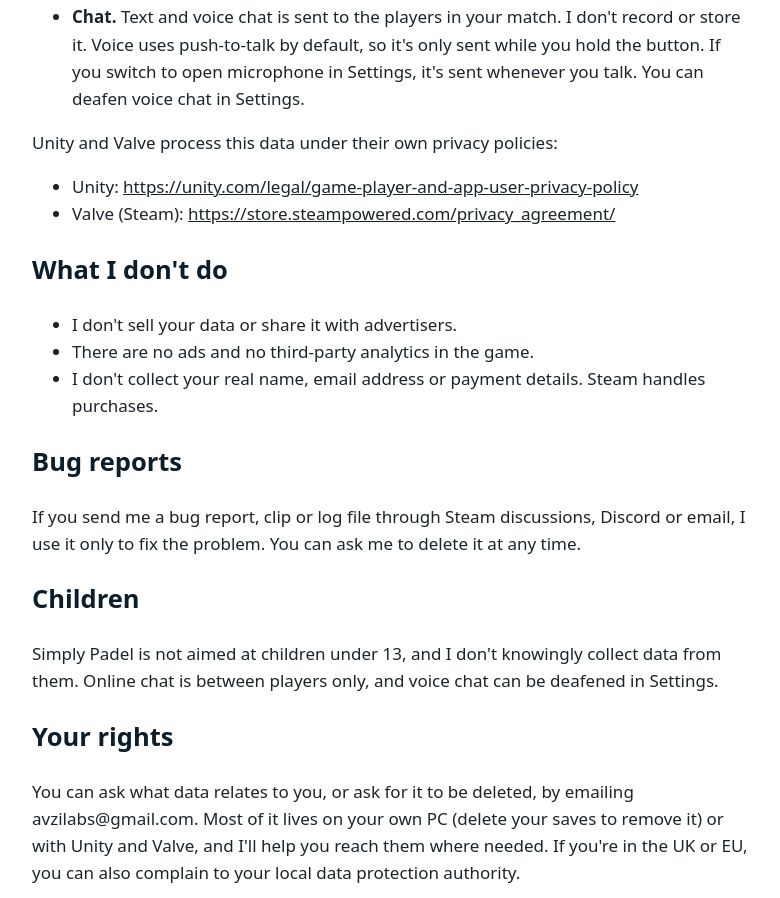
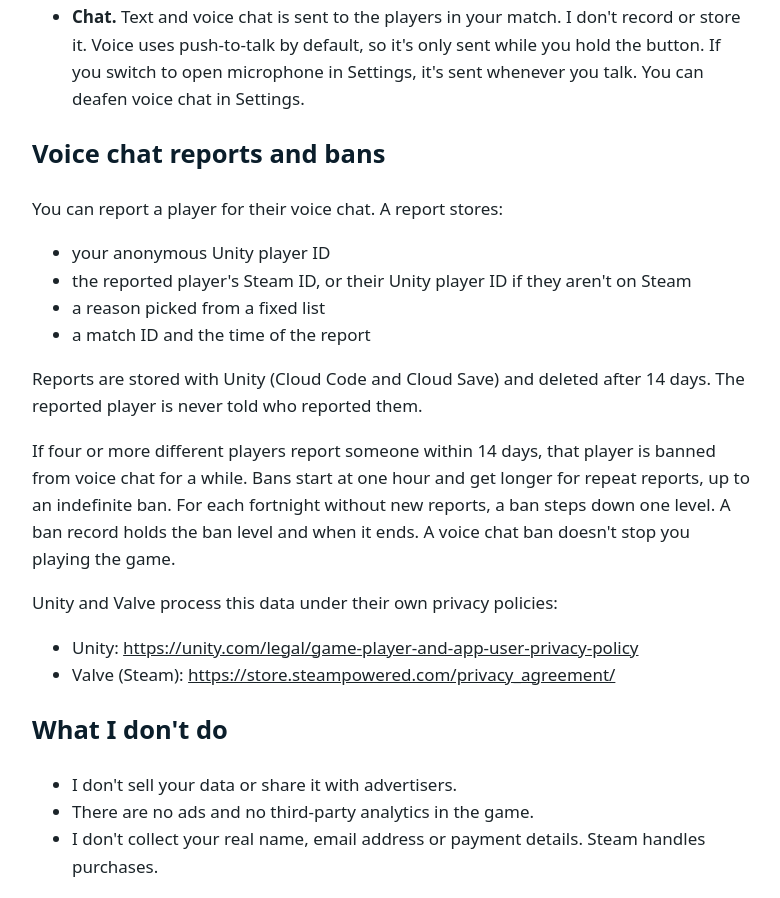
Before and after one commit to avas15/simply-padel, a plain HTML site: page privacy/index.html in a window 1280 px wide. Shown: the part 791-1689 px from the top of the page, without its empty margins (248-1028 px from the left). Drawn offline with Linux system fonts and the light colour scheme.

Commit message:
Add voice chat reports and bans to privacy policy

```diff
--- a/privacy/index.html
+++ b/privacy/index.html
@@ -1,7 +1,7 @@
 <!doctype html><html lang="en"><head><meta charset="utf-8"><meta name="viewport" content="width=device-width,initial-scale=1"><title>Simply Padel Privacy Policy</title>
 <style>:root{--bg:#fff;--fg:#1b2429;--acc:#0b1e2b}@media(prefers-color-scheme:dark){:root{--bg:#0b1e2b;--fg:#e8eee9;--acc:#d7f855}}body{background:var(--bg);color:var(--fg);font:17px/1.6 system-ui,sans-serif;max-width:720px;margin:0 auto;padding:32px 16px}h1,h2{color:var(--acc)}a{color:inherit}</style></head><body>
 <h1>Simply Padel Privacy Policy</h1>
-<p>Last updated: 25 September 2026</p>
+<p>Last updated: 26 September 2026</p>
 <p>Simply Padel is made by one person, trading as Avzilabs. This policy explains what the game collects, why, and what you can do about it. If anything here is unclear, email avzilabs@gmail.com.</p>
 <h2>What stays on your computer</h2>
 <p>Your profiles, career progress, settings, key bindings and achievements are saved on your own PC. I can&#x27;t see them, and they aren&#x27;t sent anywhere.</p>
@@ -14,6 +14,16 @@
 <li><strong>Match data.</strong> This covers your in-match position, shots and score, sent to the other players while the match is running.</li>
 <li><strong>Chat.</strong> Text and voice chat is sent to the players in your match. I don&#x27;t record or store it. Voice uses push-to-talk by default, so it&#x27;s only sent while you hold the button. If you switch to open microphone in Settings, it&#x27;s sent whenever you talk. You can deafen voice chat in Settings.</li>
 </ul>
+<h2>Voice chat reports and bans</h2>
+<p>You can report a player for their voice chat. A report stores:</p>
+<ul>
+<li>your anonymous Unity player ID</li>
+<li>the reported player&#x27;s Steam ID, or their Unity player ID if they aren&#x27;t on Steam</li>
+<li>a reason picked from a fixed list</li>
+<li>a match ID and the time of the report</li>
+</ul>
+<p>Reports are stored with Unity (Cloud Code and Cloud Save) and deleted after 14 days. The reported player is never told who reported them.</p>
+<p>If four or more different players report someone within 14 days, that player is banned from voice chat for a while. Bans start at one hour and get longer for repeat reports, up to an indefinite ban. For each fortnight without new reports, a ban steps down one level. A ban record holds the ban level and when it ends. A voice chat ban doesn&#x27;t stop you playing the game.</p>
 <p>Unity and Valve process this data under their own privacy policies:</p>
 <ul>
 <li>Unity: <a href="https://unity.com/legal/game-player-and-app-user-privacy-policy">https://unity.com/legal/game-player-and-app-user-privacy-policy</a></li>
```
